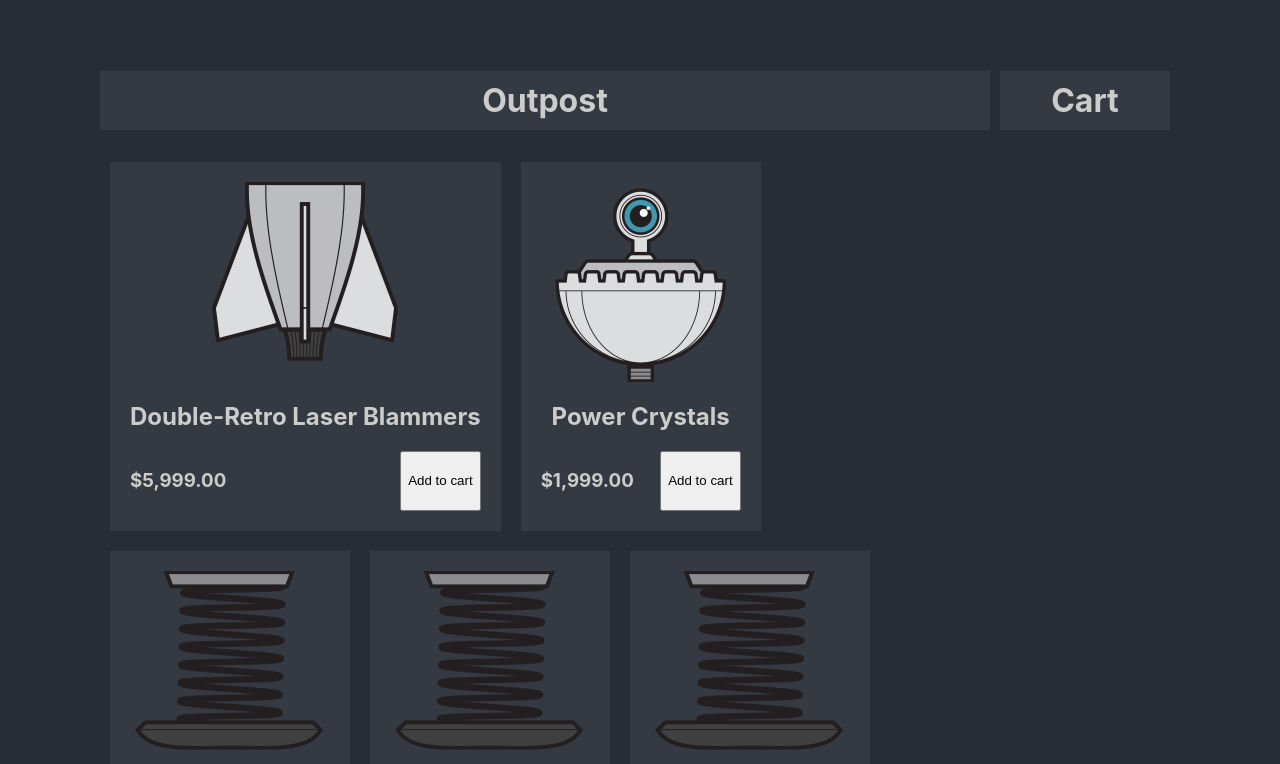
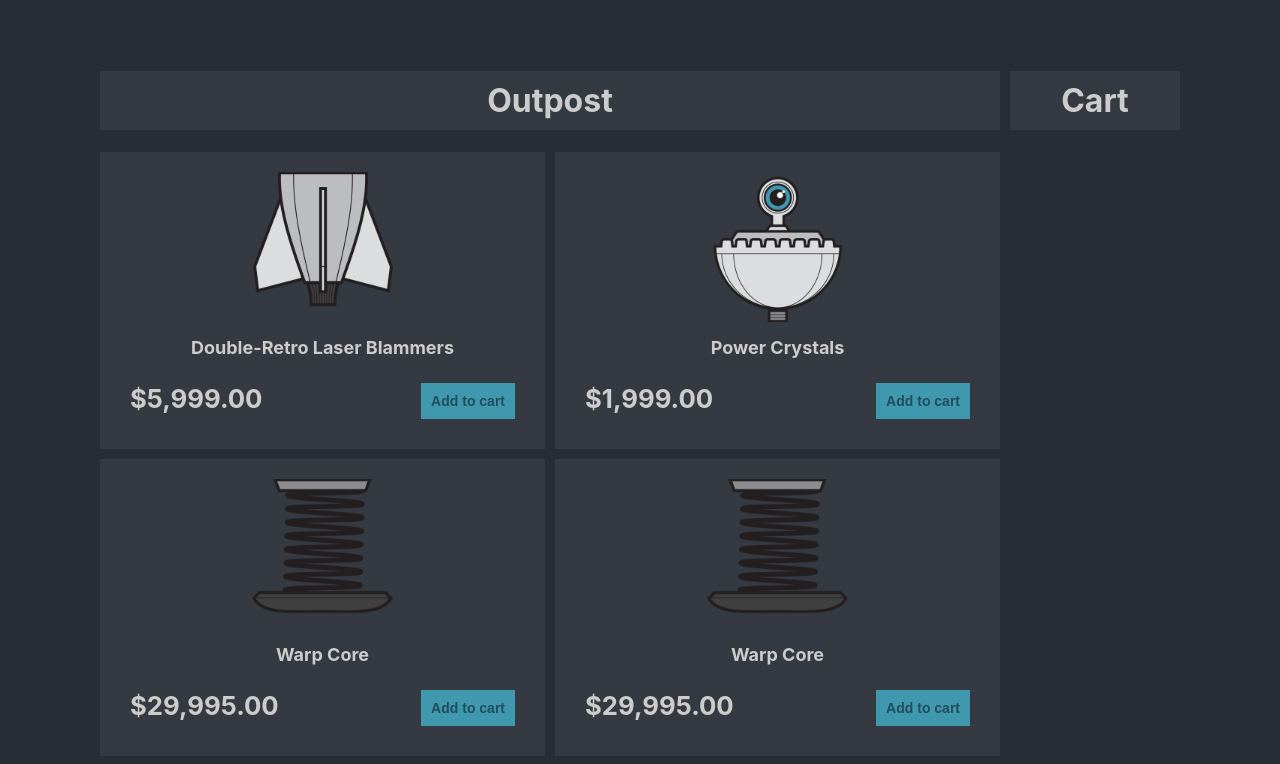
Before and after one commit to jmcooper/cosmic-traders, a React (Create React App) app: page / in a window 1280 px wide. Shown: the top 764 px of the page. Built offline with nearby package versions, Linux system fonts and the light colour scheme.

Commit message:
Extract Product component; clean up styles

```diff
--- a/src/App.css
+++ b/src/App.css
@@ -15,6 +15,7 @@ ul {
 .main-left {
   flex-grow: 1;
   min-width: 900px;
+  margin-right: 10px;
 }
 
 .right-sidebar {
@@ -26,35 +27,30 @@ ul {
   display: flex;
   justify-content: center;
   padding: 10px;
-  margin-right: 10px;
 }
 
 .products {
-  display: flex;
-  flex-wrap: wrap;
-  flex: 1 0 0px;
+  display: grid;
+  grid-gap: 10px;
+  grid-template-columns: repeat(auto-fill, minmax(300px, 1fr));
 }
 
-.product {
-  display: flex;
-  background-color:#353941;
-  margin: 10px;
-  padding: 20px;
-  flex-direction: column;
-  align-items: center;
-}
-
-.product img {
-  max-width:200px;
-}
-
-.price-line {
-  display: flex;
-  justify-content: space-between;
-  width:100%;
-}
 
 .cart-item {
   display:flex;
   justify-content: space-between;
 }
+
+.button {
+  padding:10px;
+  font-size:14px;
+  background-color: #4098AF;
+  border: 0;
+  color: #204f5c;
+  font-weight:bold;
+  cursor: pointer;
+}
+
+.button:hover {
+  color: #2d6f81;
+}
--- a/src/App.js
+++ b/src/App.js
@@ -1,5 +1,6 @@
 import React from 'react';
 import './App.css';
+import Product from './products/Product'
 
 function App() {
   // this.state = {
@@ -40,23 +41,6 @@ function App() {
     },
   ]
 
-  const toCurrencyFormat = (value) => {
-    return value.toLocaleString('en-US', {style: 'currency', currency: 'USD'})
-  }
-
-  const renderProduct = (product) => {
-    return (
-      <li className="product">
-        <img src={require(`./images/${product.image}`)} alt="rocket"/>
-        <h2>{product.name}</h2>
-        <div className="price-line">
-          <h3>{toCurrencyFormat(product.price)}</h3>
-          <button>Add to cart</button>
-        </div>
-      </li>
-    )
-  }
-
   const renderCartItem = (product) => {
     return (
       <li className="cart-item">
@@ -71,7 +55,7 @@ function App() {
           <h1 className="section-header">Outpost</h1>
           <ul className="products">
             {
-              products.map((product) => renderProduct(product))
+              products.map((productToRender) => <Product product={productToRender}/>)
             }
           </ul>
         </div>
--- /dev/null
+++ b/src/products/Product.css
@@ -0,0 +1,27 @@
+.product {
+  display: flex;
+  background-color:#353941;
+  flex-direction: column;
+  align-items: center;
+  padding: 20px 30px;
+  justify-content:space-between;
+}
+.title {
+  font-size: 18px;
+}
+
+.product img {
+  width: 150px;
+}
+
+.price-line {
+  display: flex;
+  font-size: 22px;
+  justify-content: space-between;
+  width:100%;
+  margin:10px;
+}
+
+.price {
+  margin:0;
+}
--- /dev/null
+++ b/src/products/Product.js
@@ -0,0 +1,22 @@
+import React from 'react';
+import './Product.css';
+
+const toCurrencyFormat = (value) => {
+  return value.toLocaleString('en-US', {style: 'currency', currency: 'USD'})
+}
+
+function Product(props) {
+  console.log('props', props)
+  return (
+    <li className="product">
+      <img src={require(`../images/${props.product.image}`)} alt="rocket"/>
+      <h2 className="title">{props.product.name}</h2>
+      <div className="price-line">
+        <h3 className="price">{toCurrencyFormat(props.product.price)}</h3>
+        <button class="button">Add to cart</button>
+      </div>
+    </li>
+  )
+}
+
+export default Product;
```
